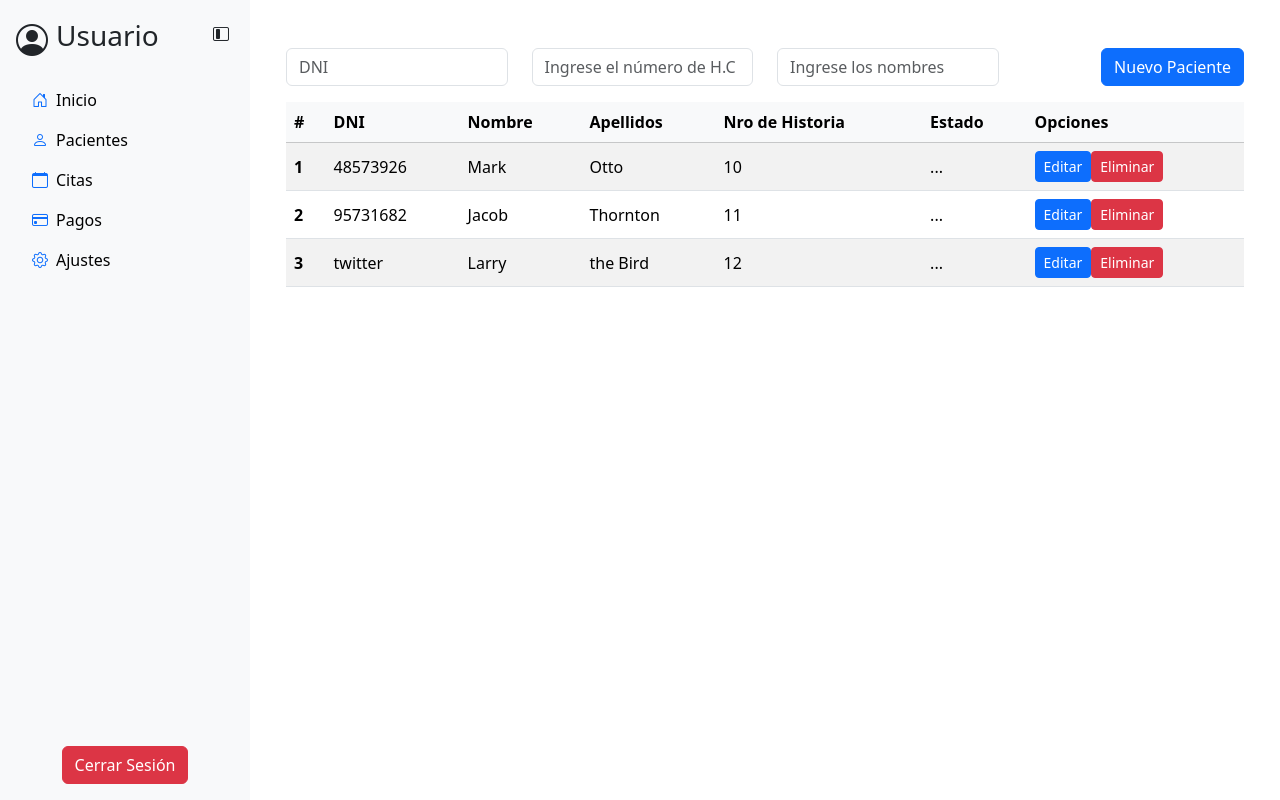
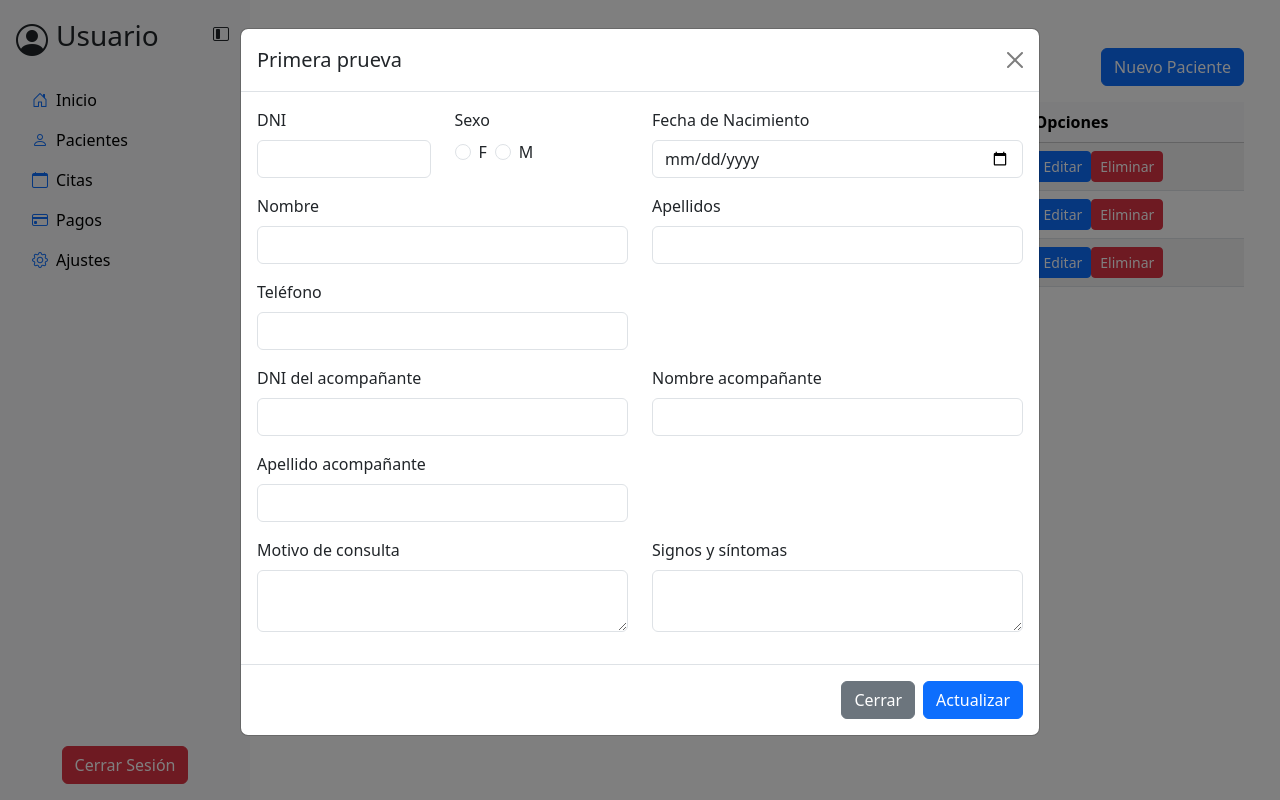
Before and after one commit to joshua12cx/rosales, an Angular app: page /home/pacientes in a window 1280 px wide. Both pictures are taken after a click on the button "Nuevo Paciente". Built offline with nearby package versions, Linux system fonts and the light colour scheme.

Commit message:
feat: implement paciente in modal-component

```diff
--- a/src/app/app.module.ts
+++ b/src/app/app.module.ts
@@ -12,6 +12,8 @@ import { PacientesComponent } from './modal/pacientes/pacientes.component';
 import { CitasComponent } from './modal/citas/citas.component';
 import { PagosComponent } from './modal/pagos/pagos.component';
 import { AjustesComponent } from './modal/ajustes/ajustes.component';
+import { PacienteModalComponent } from './modal/pacientes/paciente-modal/paciente-modal.component';
+import { ModalComponent } from './components/modal/modal.component';
 
 @NgModule({
   declarations: [
@@ -24,6 +26,8 @@ import { AjustesComponent } from './modal/ajustes/ajustes.component';
     CitasComponent,
     PagosComponent,
     AjustesComponent,
+    PacienteModalComponent,
+    ModalComponent,
 
   ],
   imports: [
--- /dev/null
+++ b/src/app/modal/pacientes/paciente-modal/paciente-modal.component.html
@@ -0,0 +1,72 @@
+<form>
+  <div class="row">
+    <div class="col-md-3 mb-3">
+      <label for="dni" class="form-label">DNI</label>
+      <input type="text" id="dni" class="form-control" [(ngModel)]="citaActual.dni" name="dni">
+    </div>
+    <div class="col-md-3 mb-3">
+      <label for="sexo" class="form-label">Sexo</label>
+      <div class="d-flex">
+        <div class="form-check me-2">
+          <input class="form-check-input" type="radio" id="sexoF" value="F" [(ngModel)]="citaActual.sexo"  name="femenimo">
+          <label class="form-check-label" for="sexoF">F</label>
+        </div>
+        <div class="form-check">
+          <input class="form-check-input" type="radio" id="sexoM" value="M" [(ngModel)]="citaActual.sexo"  name="masculino">
+          <label class="form-check-label" for="sexoM">M</label>
+        </div>
+      </div>
+    </div>
+    <div class="col-md-6 mb-3">
+      <label for="fechaNacimiento" class="form-label">Fecha de Nacimiento</label>
+      <input type="date" id="fechaNacimiento" class="form-control" [(ngModel)]="citaActual.fechaNacimiento"  name="fecha-nacimiento">
+    </div>
+  </div>
+
+  <!-- Campos de información personal -->
+  <div class="row">
+    <div class="col-md-6 mb-3">
+      <label for="nombre" class="form-label">Nombre</label>
+      <input type="text" id="nombre" class="form-control" [(ngModel)]="citaActual.nombre"  name="nombre">
+    </div>
+    <div class="col-md-6 mb-3">
+      <label for="apellidos" class="form-label">Apellidos</label>
+      <input type="text" id="apellidos" class="form-control" [(ngModel)]="citaActual.apellidos"  name="apellido">
+    </div>
+  </div>
+
+  <div class="row">
+    <div class="col-md-6 mb-3">
+      <label for="telefono" class="form-label">Teléfono</label>
+      <input type="text" id="telefono" class="form-control" [(ngModel)]="citaActual.telefono"  name="telefono">
+    </div>
+  </div>
+
+  <!-- Campos para información del acompañante -->
+  <div class="row">
+    <div class="col-md-6 mb-3">
+      <label for="dniAcompanante" class="form-label">DNI del acompañante</label>
+      <input type="text" id="dniAcompanante" class="form-control" [(ngModel)]="citaActual.dniAcompanante"  name="dni-acompanante">
+    </div>
+    <div class="col-md-6 mb-3">
+      <label for="nombreAcompanante" class="form-label">Nombre acompañante</label>
+      <input type="text" id="nombreAcompanante" class="form-control" [(ngModel)]="citaActual.nombreAcompanante"  name="nombre-acompanante">
+    </div>
+    <div class="col-md-6 mb-3">
+      <label for="apellidoAcompanante" class="form-label">Apellido acompañante</label>
+      <input type="text" id="apellidoAcompanante" class="form-control" [(ngModel)]="citaActual.apellidoAcompanante"  name="apellido-acompanante">
+    </div>
+  </div>
+
+  <!-- Campos adicionales -->
+  <div class="row">
+    <div class="col-md-6 mb-3">
+      <label for="motivoConsulta" class="form-label">Motivo de consulta</label>
+      <textarea id="motivoConsulta" class="form-control" [(ngModel)]="citaActual.motivoConsulta"  name="motivo-consulta"></textarea>
+    </div>
+    <div class="col-md-6 mb-3">
+      <label for="signosSintomas" class="form-label">Signos y síntomas</label>
+      <textarea id="signosSintomas" class="form-control" [(ngModel)]="citaActual.signosSintomas"  name="signo-sintomas"></textarea>
+    </div>
+  </div>
+</form>
--- /dev/null
+++ b/src/app/modal/pacientes/paciente-modal/paciente-modal.component.ts
@@ -0,0 +1,24 @@
+import { AfterViewInit, Component, EventEmitter, Output } from '@angular/core';
+
+@Component({
+  selector: 'app-paciente-modal',
+  templateUrl: './paciente-modal.component.html',
+  styleUrl: './paciente-modal.component.css'
+})
+export class PacienteModalComponent implements AfterViewInit {
+
+  filtroDNI: string = '';
+  filtroFecha: string = '';
+  citaActual: any = {};
+  esEdicion: boolean = false;
+
+  @Output() $emitirFunction = new EventEmitter<Function>();
+
+  ngAfterViewInit(): void {
+    this.$emitirFunction.emit(this.guardarCita);
+  }
+
+  public guardarCita() {
+    console.log("hola estoy ejecutando");
+  }
+}
--- a/src/app/modal/pacientes/pacientes.component.html
+++ b/src/app/modal/pacientes/pacientes.component.html
@@ -11,7 +11,7 @@
             <input type="text" class="form-control" placeholder="Ingrese los nombres" aria-label="Búsqueda por nombres">
         </div>
         <div class="col-md-3 text-end">
-            <button class="btn btn-primary">Nuevo Paciente</button>
+            <button class="btn btn-primary" (click)="openModal()">Nuevo Paciente</button>
         </div>
     </div>
 
@@ -73,6 +73,9 @@
 </div>
 
 
+<app-modal [buttonFunction]="emitirFunction" title="Primera prueva" buttonName="Actualizar" [(isOpenModal)]="isOpenModal">
+    <app-paciente-modal ($emitirFunction)="uniqueFunction($event)"></app-paciente-modal>
+</app-modal>
 
 <!--
 <div class="kenny">
--- a/src/app/modal/pacientes/pacientes.component.ts
+++ b/src/app/modal/pacientes/pacientes.component.ts
@@ -6,5 +6,13 @@ import { Component } from '@angular/core';
   styleUrl: './pacientes.component.css'
 })
 export class PacientesComponent {
+  isOpenModal = false;
+  emitirFunction: Function = () => {};
+  openModal() {
+    this.isOpenModal = true;
+  }
 
+  uniqueFunction($event: Function) {
+    this.emitirFunction = $event;
+  }
 }
```
Also changed, not shown: src/app/modal/pacientes/paciente-modal/paciente-modal.component.css (added), 1 other file (tests, documents, lock files or other folders).
